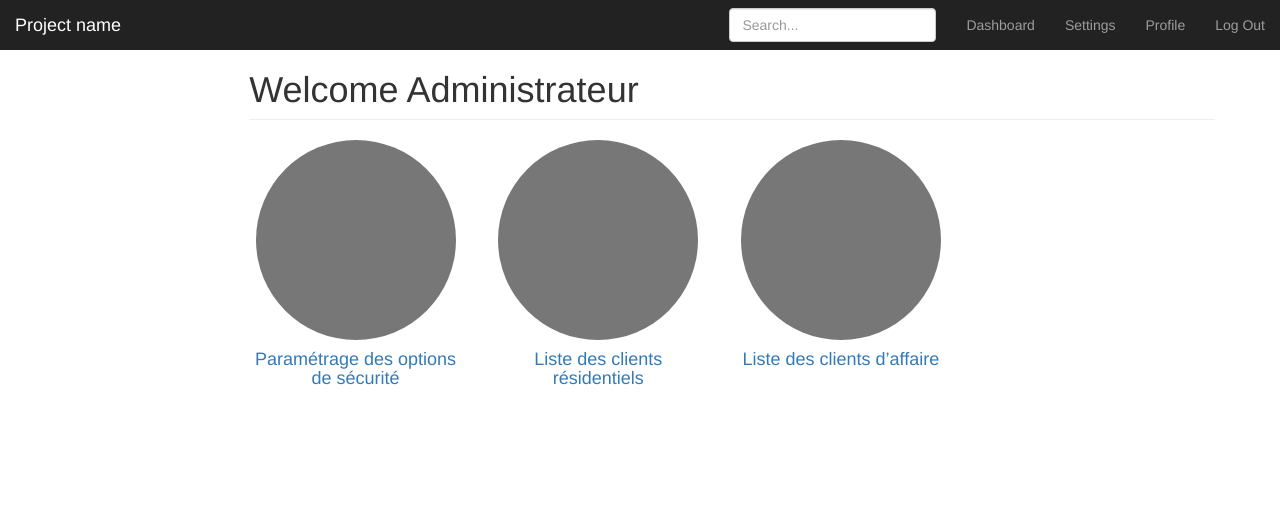
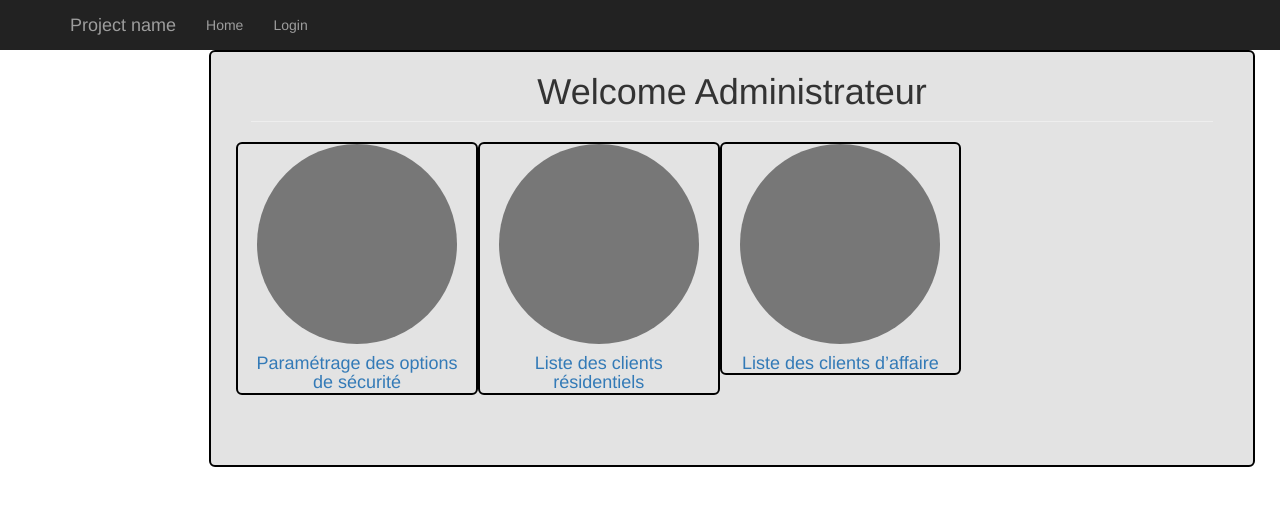
Before and after one commit to phillem/gti619-lab5, a Flask app: page /dashboard.admin in a window 1280 px wide. Shown: the top 506 px of the page. Run offline with Flask 2, Linux system fonts and the light colour scheme; some libraries are stand-ins or nearby versions.

Commit message:
Ajout de la librairie flask-login
Modif du dashboard_admin pour inclure le template de base avec la nav globale
Modif de la nav pour prendre en compte la session de l'utilisateur

```diff
--- a/app.py
+++ b/app.py
@@ -1,10 +1,14 @@
-from flask import Flask, render_template, redirect, url_for
+from datetime import timedelta
+
+import flask
+from flask import Flask, render_template, redirect, url_for, make_response, session, g
 from flask_bootstrap import Bootstrap
+from flask_login import LoginManager, login_user, login_required, logout_user, current_user
 from flask_wtf import FlaskForm
 from wtforms import StringField, PasswordField, BooleanField, IntegerField, HiddenField
 from wtforms.validators import InputRequired, Email, Length, DataRequired
 from werkzeug.security import generate_password_hash, check_password_hash
-from database import db, SecurityParameters
+from database import db, SecurityParameters, User
 
 
 
@@ -13,6 +17,10 @@ app.config['SECRET_KEY'] = "secretkey"
 
 Bootstrap(app)
 
+login_manager = LoginManager()
+login_manager.init_app(app)
+
+login_manager.login_view = 'login'
 
 
 class LoginForm(FlaskForm):
@@ -63,13 +71,13 @@ def clients_A():
 
 @app.route('/login', methods=['GET', 'POST'])
 def login():
-    from database import db, User
     form = LoginForm()
     # this function returns true if the form both submitted.
     if form.validate_on_submit():
         user = User.query.filter_by(username=form.username.data).first()
         if user:
             if check_password_hash(user.password, form.password.data):
+                login_user(user, remember=form.remember.data)
                 if user.role == 'administrateur':
                     return redirect(url_for('dashboard_admin'))
                 elif user.role == 'C_affaire':
@@ -85,7 +93,22 @@ def login():
     return render_template('login.html', form=form)
 
 
+@app.route('/logout')
+@login_required
+def logout():
+    logout_user()
+    return redirect(url_for('index'))
+
+
+@app.before_request
+def before_request():
+    g.user = current_user
+    session.permanent = True
+    app.permanent_session_lifetime = timedelta(minutes=5)
+
+
 @app.route('/security_parameters', methods=['GET', 'POST'])
+@login_required
 def security_parameters():
     sp = SecurityParameters.query.first()
     form = SecurityParametersForm(obj=sp)
@@ -142,5 +165,10 @@ def dashboard_C_residentiels():
     return render_template('dashboard.C_residentiels.html')
 
 
+@login_manager.user_loader
+def load_user(id):
+    return User.query.get(int(id))
+
+
 if __name__ == '__main__':
     app.run()
--- a/templates/dashboard.admin.html
+++ b/templates/dashboard.admin.html
@@ -1,7 +1,8 @@
 <!-- page reservée à l'administrateur  -->
 
 
-{% extends "bootstrap/base.html" %}
+{% extends "base.html" %}
+{% set active_page = "dashboard_admin" %}
 
 {% block title %}
 Dashboard
@@ -13,30 +14,6 @@ Dashboard
 {% endblock %}
 
 {% block content %}
-    <nav class="navbar navbar-inverse navbar-fixed-top">
-      <div class="container-fluid">
-        <div class="navbar-header">
-          <button type="button" class="navbar-toggle collapsed" data-toggle="collapse" data-target="#navbar" aria-expanded="false" aria-controls="navbar">
-            <span class="sr-only">Toggle navigation</span>
-            <span class="icon-bar"></span>
-            <span class="icon-bar"></span>
-            <span class="icon-bar"></span>
-          </button>
-          <a class="navbar-brand" href="#">Project name</a>
-        </div>
-        <div id="navbar" class="navbar-collapse collapse">
-          <ul class="nav navbar-nav navbar-right">
-            <li><a href="#">Dashboard</a></li>
-            <li><a href="#">Settings</a></li>
-            <li><a href="#">Profile</a></li>
-            <li><a href="#">Log Out</a></li>
-          </ul>
-          <form class="navbar-form navbar-right">
-            <input type="text" class="form-control" placeholder="Search...">
-          </form>
-        </div>
-      </div>
-    </nav>
 
     <div class="container-fluid">
       <div class="row">
--- a/templates/nav.html
+++ b/templates/nav.html
@@ -19,15 +19,23 @@
         </div>
           <div id="navbar" class="collapse navbar-collapse">
               <ul class="nav navbar-nav">
+                  {% if g.user.is_authenticated %}
+                      <li class="{{ 'active' if active_page == 'index' else '' }}">
+                          <a id="index" href="{{ url_for('index') }}">Home</a>
+                      </li>
+                      <li class="{{ 'active' if active_page == 'security_parameters' else '' }}">
+                          <a id="security_parameters" href="{{ url_for('security_parameters') }}">Manage</a>
+                      </li>
+                      <li><a href="{{ url_for('logout') }}">Logout</a></li>
+
+                  {% elif not g.user.is_authenticated %}
                       <li class="{{ 'active' if active_page == 'index' else '' }}">
                           <a id="index" href="{{ url_for('index') }}">Home</a>
                       </li>
                       <li class="{{ 'active' if active_page == 'login' else '' }}">
                           <a id="login" href="{{ url_for('login') }}">Login</a>
                       </li>
-              <li class="{{ 'active' if active_page == 'security_parameters' else '' }}">
-              <a id="security_parameters" href="{{ url_for('security_parameters') }}">Manage</a>
-              </li>
+                  {% endif %}
               </ul>
           </div><!--/.nav-collapse -->
       </div>
```
Also changed, not shown: database.py (+19 -0 lines), test.db. Lines whose indentation alone changed are shown as unchanged.
